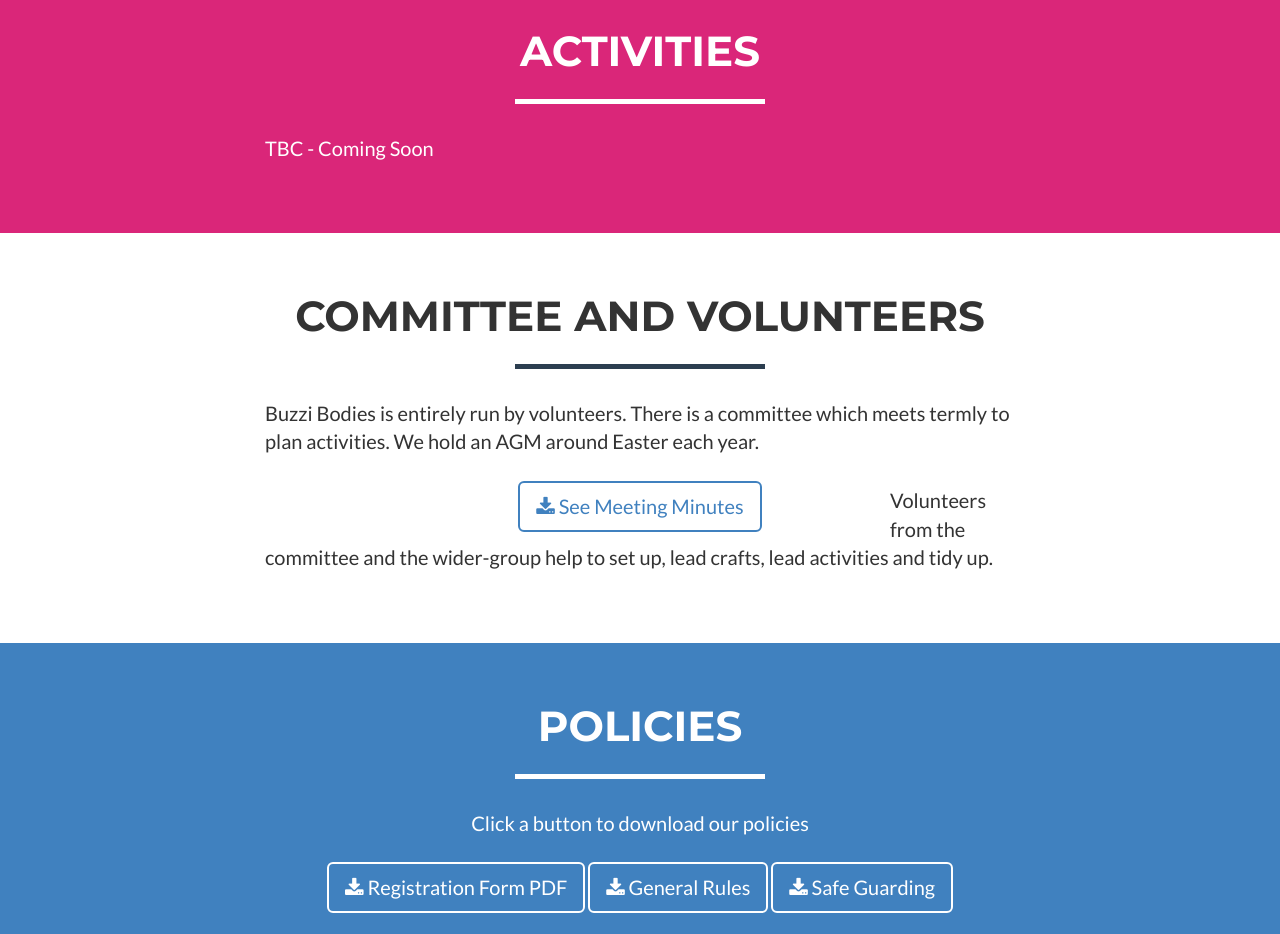
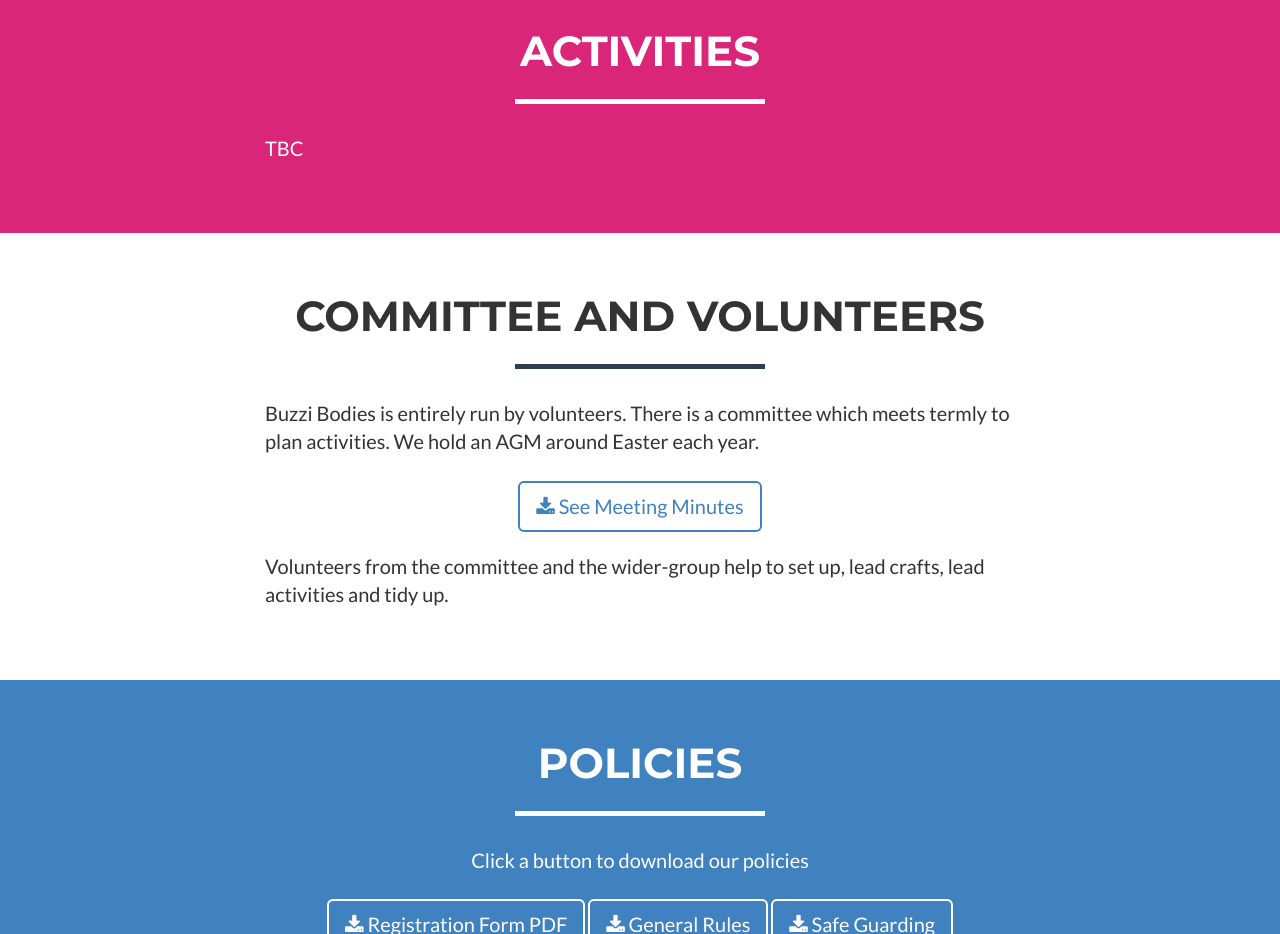
Before and after one commit to buzzibodies/buzzibodies.github.io, a plain HTML site: page index.html in a window 1280 px wide. Shown: the part 2300-3234 px from the top of the page. Drawn offline with nearby package versions, Linux system fonts and the light colour scheme.

Commit message:
content updates

```diff
--- a/index.html
+++ b/index.html
@@ -186,7 +186,7 @@
             </div>
             <div class="row">
 			        <div class="col-lg-8 col-lg-offset-2">
-			           <p>TBC - Coming Soon</p>
+			           <p>TBC</p>
 				      </div>
                 <!-- <div class="col-lg-8 col-lg-offset-2">
                     <p>In addition to the normal free play, craft, singing and refreshments, these are some of the extra activities we've got planned this term.</p>
@@ -212,18 +212,21 @@
             <div class="row">
                 <div class="col-lg-8 col-lg-offset-2">
                     <p>Buzzi Bodies is entirely run by volunteers. There is a committee which meets termly to plan activities. We hold an AGM around Easter each year.</p>
+                  </div>
                     <div class="col-lg-8 col-lg-offset-2 text-center">
                       <a href="./pdf/Buzzis-AGM-March-2017-minutes.pdf" target="_blank" class="btn btn-lg btn-outline btn-blue">
                         <i class="fa fa-download"></i> See Meeting Minutes
                       </a>
                    </div>
                    <br>
+                   <div class="col-lg-8 col-lg-offset-2">
+                   <br>
                     <p>Volunteers from the committee and the wider-group help to set up, lead crafts, lead activities and tidy up.</p>
+                  </div>
                     <div class="col-lg-8 col-lg-offset-2 text-center">
                       <!--<a href="./pdf/.pdf" target="_blank" class="btn btn-lg btn-outline btn-blue">
                         <i class="fa fa-download"></i> Current Rota
                       </a>-->
-                    </div>
                     </div>
             </div>
         </div>
@@ -277,7 +280,6 @@
               <div class="col-md-6 col-md-offset-3 text-center">
                   <img class="img-responsive" src="img/LittleGransden.png" alt="Map of Little Gransden" />
               </div>
-
             </div>
         </div>
     </section>
```
Lines whose indentation alone changed are shown as unchanged.
